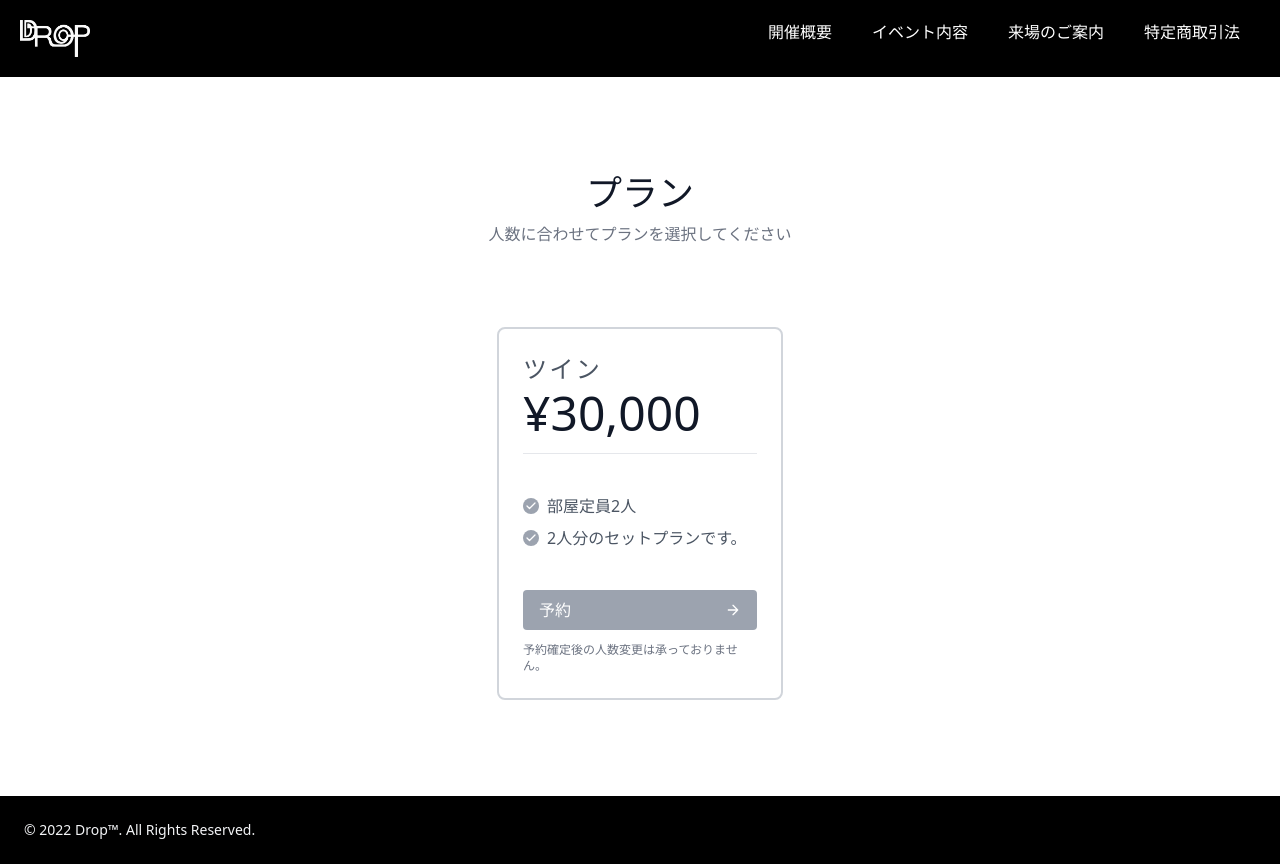
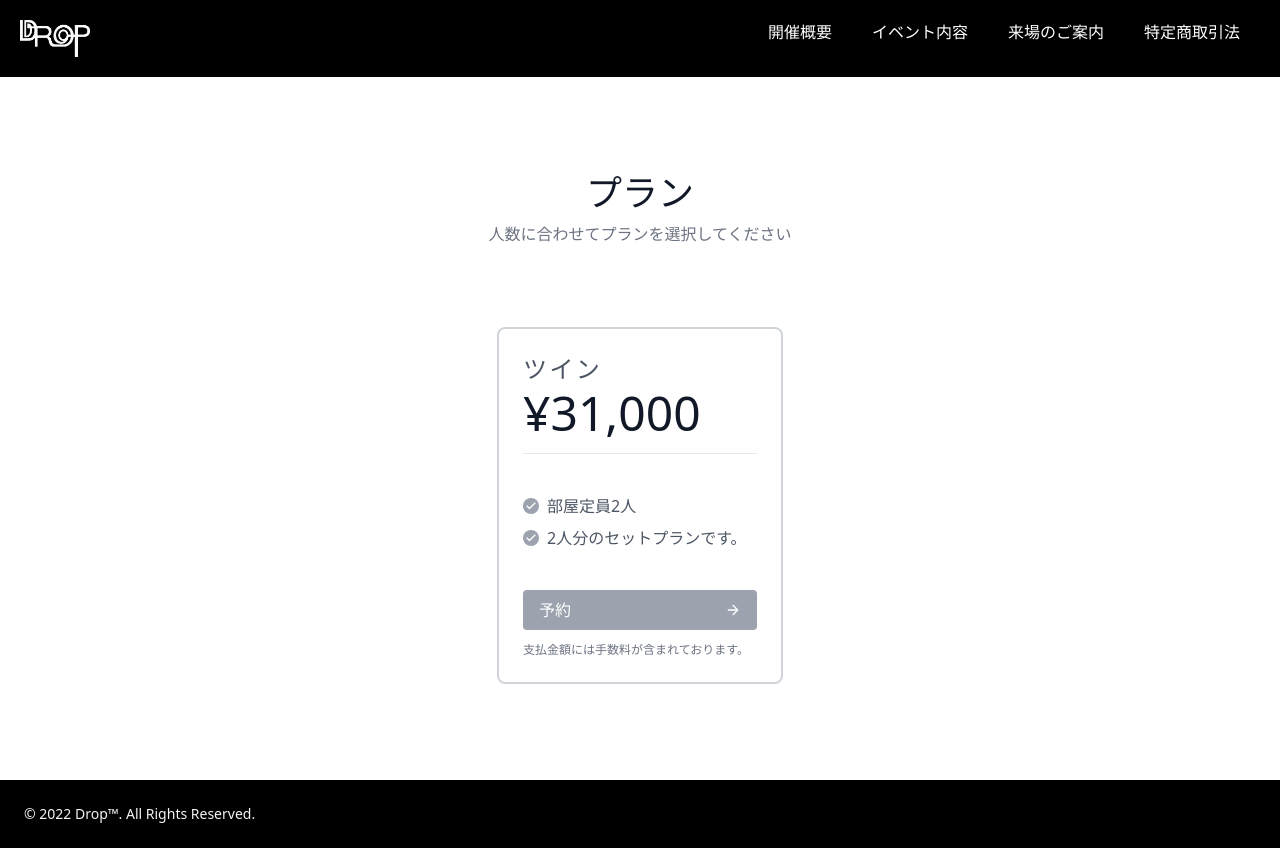
Before and after one commit to junjun-1345/drop-hp, a Next.js app: page /reserve in a window 1280 px wide. Built offline with nearby package versions, Linux system fonts and the light colour scheme.

Commit message:
🐛 支払金額注意

```diff
--- a/src/pages/reserve.js
+++ b/src/pages/reserve.js
@@ -19,7 +19,7 @@ const reserve = () => {
                 ツイン
               </h2>
               <h1 className="text-5xl text-gray-900 pb-4 mb-4 border-b border-gray-200 leading-none">
-                ¥30,000
+                ¥31,000
               </h1>
               <p className="flex items-center text-gray-600 mb-2 mt-6">
                 <span className="w-4 h-4 mr-2 inline-flex items-center justify-center bg-gray-400 text-white rounded-full flex-shrink-0">
@@ -75,7 +75,7 @@ const reserve = () => {
                 </button>
               </Link>
               <p className="text-xs text-gray-500 mt-3">
-                予約確定後の人数変更は承っておりません。
+                支払金額には手数料が含まれております。
               </p>
             </div>
           </div>
```
